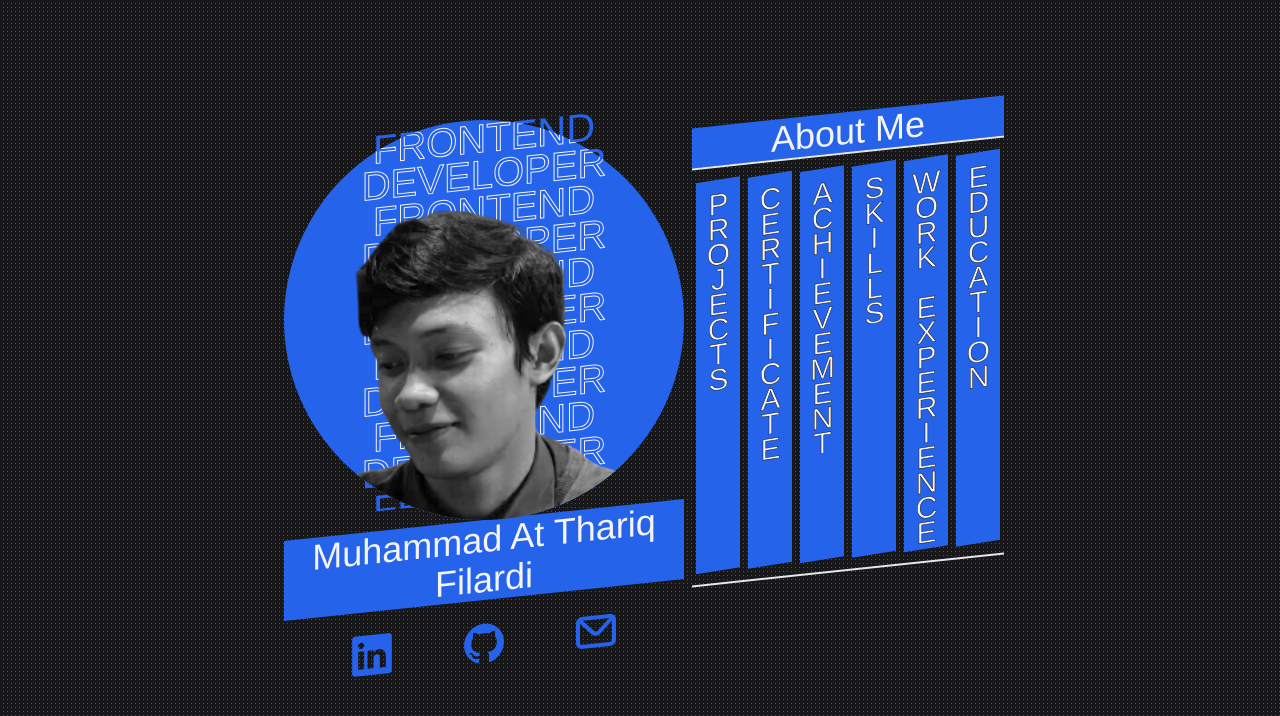
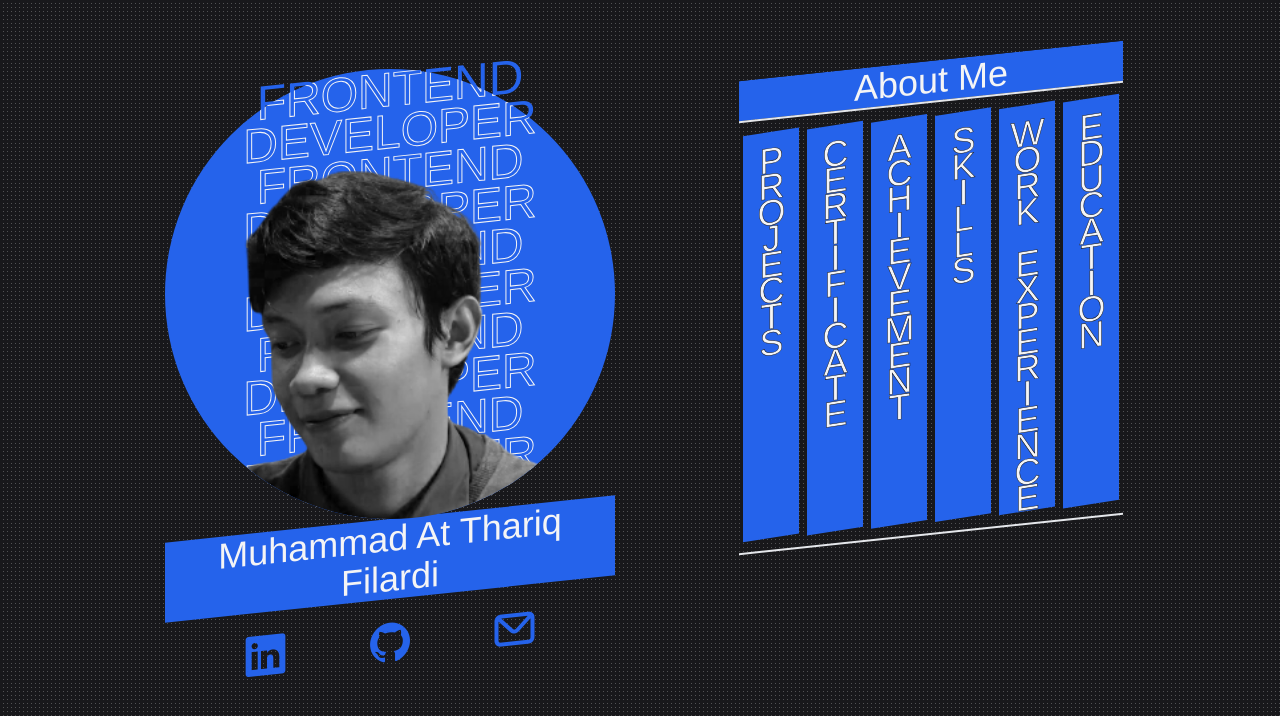
Before and after one commit to crazould/crazould.github.io, a React (Vite) app: page / in a window 1280 px wide. Shown: the top 716 px of the page. Built offline with nearby package versions, Linux system fonts and the light colour scheme; a web font is replaced by a local one.

Commit message:
adjust layout

```diff
--- a/src/App.jsx
+++ b/src/App.jsx
@@ -137,7 +137,7 @@ function App() {
           desc: "",
         },
         {
-          name: "JQuery",
+          name: "Jquery",
           date: "",
           link: "https://www.sololearn.com/certificates/CT-WTECHJCE",
           desc: "",
@@ -145,7 +145,7 @@ function App() {
         {
           name: "React + Redux",
           date: "",
-          link: "https://www.sololearn.com/certificates/CT-XFA5AZ0G",
+          link: "https://www.sololearn.com/certificates/CT-N2CUWSOX",
           desc: "",
         },
       ],
--- a/src/index.css
+++ b/src/index.css
@@ -13,31 +13,31 @@
   background-image: repeating-linear-gradient(-45deg, rgba(255, 255, 255, 0.25), rgba(255, 255, 255, 0.25) 1px, transparent 1px, transparent 6px);
   background-size: 4px 4px;
   user-select: none;
-  @apply min-h-screen bg-zinc-900 flex justify-center items-center py-16 overflow-x-hidden;
+  @apply min-h-screen bg-zinc-900 flex justify-center items-center pt-8 pb-16 overflow-x-hidden;
 }
 
 .wrapper {
-  @apply flex justify-center flex-wrap;
+  @apply flex justify-center flex-wrap md:w-[768px] max-w-[1200px] lg:w-full lg:justify-evenly;
 }
 
 .profile-intro {
-  @apply p-2 mb-3 text-blue-600;
+  @apply p-2 mb-8 text-blue-600;
 }
 
 .profile-intro-desc {
-  @apply flex flex-col items-center mb-3 md:mb-5 relative w-[280px] md:w-[400px];
+  @apply flex flex-col items-center mb-3 md:mb-5 relative w-[280px] md:w-[450px];
 }
 
 .profile-job-out {
-  @apply text-3xl -skew-y-6 md:text-[2.5rem] text-center absolute h-[255px] md:h-[380px] overflow-hidden;
+  @apply text-3xl -skew-y-6 md:text-[3rem] text-center absolute h-[255px] md:h-[380px] overflow-hidden md:leading-[42px];
 }
 
 .profile-pic-container {
-  @apply bg-blue-600 w-[280px] md:w-[400px] rounded-full relative overflow-hidden;
+  @apply bg-blue-600 w-[280px] md:w-[450px] rounded-full relative overflow-hidden;
 }
 
 .profile-job-in {
-  @apply text-3xl -skew-y-6 md:text-[2.5rem] w-[280px] md:w-[400px] text-center absolute z-10;
+  @apply text-3xl -skew-y-6 md:text-[3rem] w-[280px] md:w-[450px] text-center absolute z-10 md:leading-[42px];
   color: rgba(0, 0, 0, 0);
   -webkit-text-stroke: 1px #f4f4f5;
 }
@@ -59,7 +59,8 @@ i {
 }
 
 .profile-desc-wrapper {
-  @apply text-zinc-100 -skew-y-6;
+  @apply text-zinc-100 -skew-y-6 ;
+  overflow: hidden;
 }
 
 .profile-desc-header {
@@ -71,12 +72,11 @@ i {
 }
 
 .desc-item {
-  @apply bg-blue-600 m-1 p-1 py-2 text-2xl -skew-y-3 md:text-3xl hover:scale-110 hover:cursor-pointer duration-200 active:bg-blue-500 relative;
+  @apply bg-blue-600 m-1 p-1 py-2 md:p-2 text-2xl -skew-y-3 md:text-4xl hover:scale-110 hover:cursor-pointer duration-200 active:bg-blue-500 relative tracking-[-8px] md:tracking-[-15px];
   font-family: 'Futura XBlkCn BT', sans-serif;
   -webkit-text-stroke: .5px #18181b;
   writing-mode: vertical-lr;
   text-orientation: upright;
-  letter-spacing: -8px;
 }
 
 @keyframes show-desc-5 {
@@ -169,7 +169,7 @@ i {
   writing-mode: horizontal-tb;
   text-orientation: mixed;
   color: var(--secondary-color);
-  @apply ml-2 text-base p-2 z-10 hover:cursor-default bg-zinc-100 w-[230px] ;
+  @apply ml-2 text-base p-2 z-10 hover:cursor-default bg-zinc-100 w-[250px] md:w-[322px] md:ml-4;
   top: 0;
   bottom: 0;
   font-family: 'Futura Lt BT', sans-serif;
@@ -196,18 +196,19 @@ i {
 
 .content .content-title{
   font-weight: 900;
+  @apply md:text-xl;
 }
 
 .content .content-date{
   font-family: 'Futura Lt BT', sans-serif;
-  @apply text-xs text-zinc-100;
+  @apply text-xs md:text-base text-zinc-100;
 }
 
 .content .content-link{
   font-family: 'Futura Lt BT', sans-serif;
-  @apply text-xs text-blue-600;
+  @apply text-xs md:text-base text-blue-600;
 }
 
 .content .content-info{
-  @apply text-sm;
+  @apply text-sm md:text-lg;
 }
```
